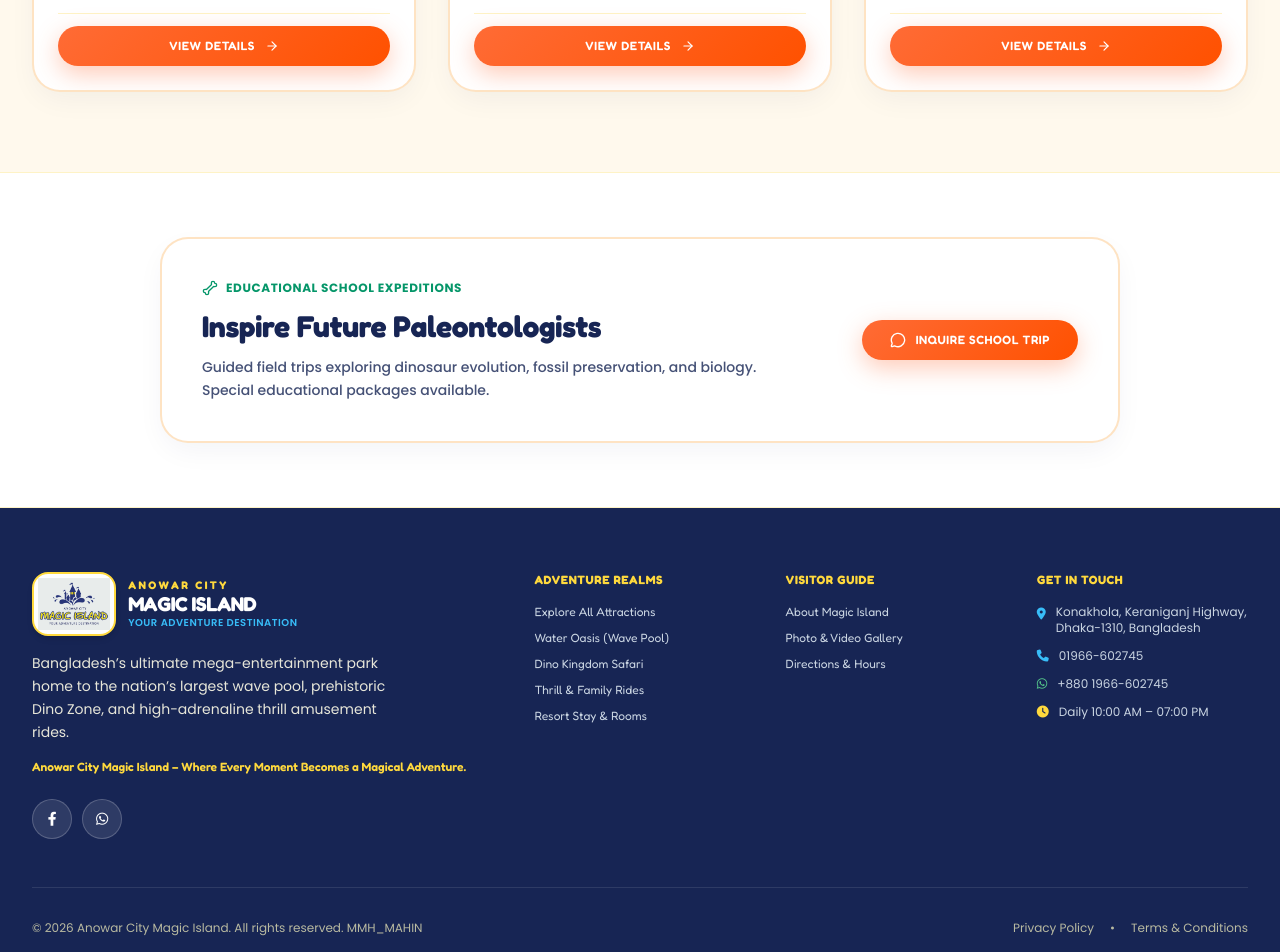
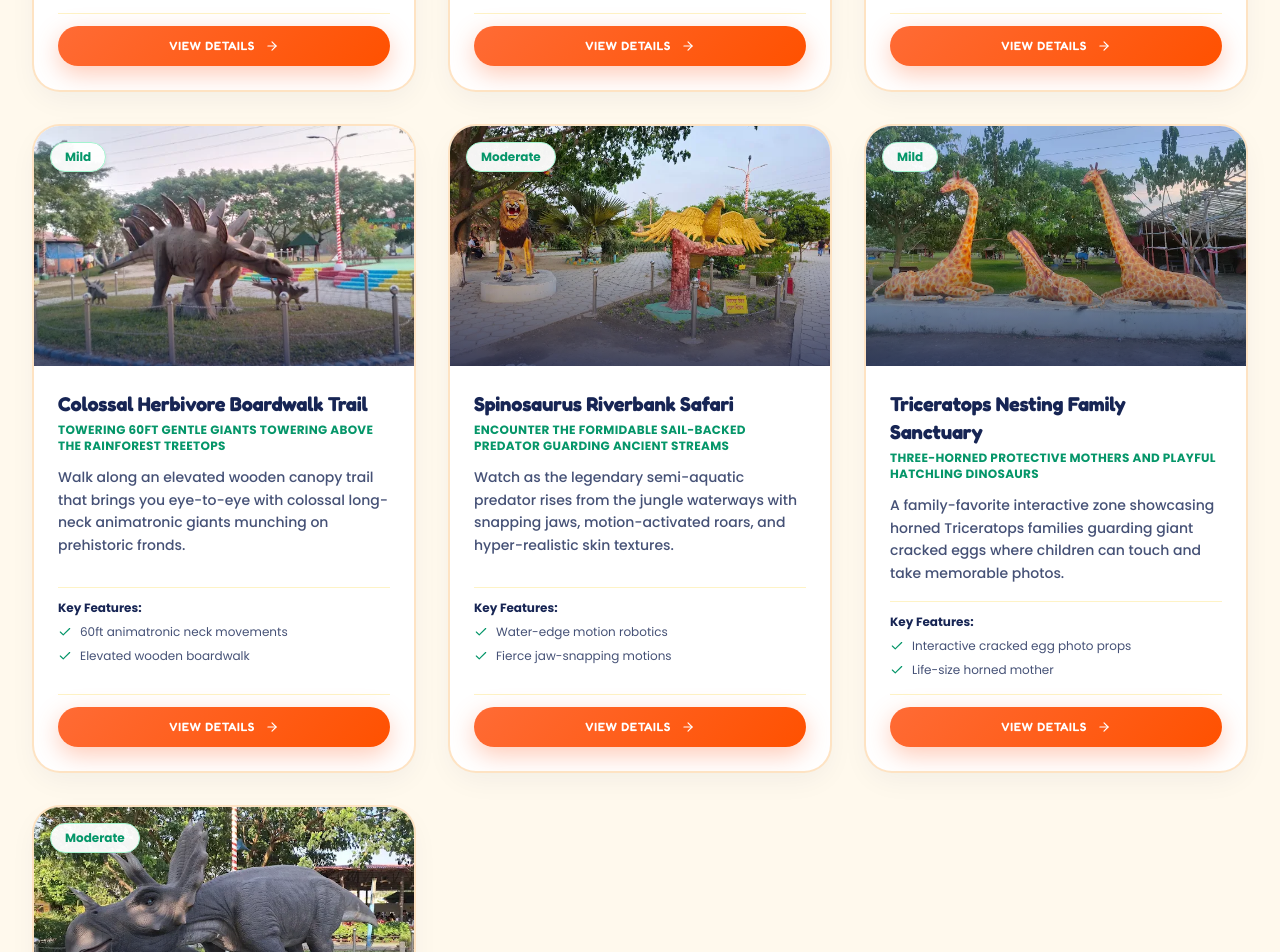
Before and after one commit to mahin1710/Amusement-Park-Web, a Next.js app in the folder frontend/: page /dino-zone in a window 1280 px wide. Shown: the part 1520-2472 px from the top of the page. Built offline with nearby package versions, Linux system fonts and the light colour scheme; no server answers.

Commit message:
﻿Auto-sync updates

```diff
--- a/frontend/src/data/attractions.ts
+++ b/frontend/src/data/attractions.ts
@@ -214,7 +214,7 @@ export const ATTRACTIONS_DATA: Attraction[] = [
       en: ["45ft life-size scale", "Computerized audio-animatronics", "Subwoofer acoustic roaring", "Authentic Jurassic jungle habitat"],
       bn: ["৪৫ ফুট পূর্ণাকৃতি বিশালাকার ডাইনোসর", "কম্পিউটারাইজড নিখুঁত অঙ্গভঙ্গি", "বুক কাঁপানো হাই-ফাই গর্জন", "বাস্তবধর্মী ট্রপিক্যাল বন"],
     },
-    imageUrl: "https://images.unsplash.com/photo-1525877442103-5ddb2089e2bb?q=80&w=1000&auto=format&fit=crop",
+    imageUrl: "/images/Dino%20World/Dino_1.webp",
     isSignature: true,
   },
   {
@@ -241,7 +241,7 @@ export const ATTRACTIONS_DATA: Attraction[] = [
       en: ["0-75 km/h in 2.8s launch", "850m dynamic track", "Zero-G corkscrew inversion", "Onboard synchronized soundtrack"],
       bn: ["২.৮ সেকেন্ডে ৭৫ কিমি গতি", "৮৫০ মিটার রোমাঞ্চকর ট্র্যাক", "জিরো-জি কর্কস্ক্রু লুপ", "অনবোর্ড সিনেমাটিক সাউন্ডট্র্যাক"],
     },
-    imageUrl: "https://images.unsplash.com/photo-1513889961551-628c1e5e2ee9?q=80&w=1000&auto=format&fit=crop",
+    imageUrl: "/images/Dino%20World/Dino_2.webp",
     isSignature: true,
   },
   {
@@ -268,7 +268,111 @@ export const ATTRACTIONS_DATA: Attraction[] = [
       en: ["Life-size buried Triceratops cast", "Authentic excavation tools", "Junior Paleontologist badge", "Air-shaded comfortable arena"],
       bn: ["পূর্ণাকৃতির ট্রাইসেরাটপস ফসিল", "খনন সরঞ্জাম কিট", "জুনিয়র প্যালিয়ন্টোলজিস্ট ব্যাজ", "ছায়াযুক্ত আরামদায়ক স্থান"],
     },
-    imageUrl: "https://images.unsplash.com/photo-1579202673506-ca3ce28943ef?q=80&w=1000&auto=format&fit=crop",
+    imageUrl: "/images/Dino%20World/Dino_3.webp",
+  },
+  {
+    id: "brachiosaurus-canopy-trail",
+    name: {
+      en: "Colossal Herbivore Boardwalk Trail",
+      bn: "বিশাল তৃণভোজী ডাইনোসর ক্যানোপি ট্রেইল",
+    },
+    zone: "dino-zone",
+    category: "spectacle",
+    thrillLevel: "Mild",
+    thrillLevelBn: "সহজ ও মনোরম",
+    heightRequirement: "All ages welcome",
+    heightRequirementBn: "সকল বয়সী দর্শনার্থীদের জন্য উন্মুক্ত",
+    tagline: {
+      en: "Towering 60ft gentle giants towering above the rainforest treetops",
+      bn: "৬০ ফুট উঁচু বিশালাকার নিরীহ ব্র্যাকিওসরাসের সাথে ট্রপিক্যাল বনের ক্যানোপি দর্শন",
+    },
+    description: {
+      en: "Walk along an elevated wooden canopy trail that brings you eye-to-eye with colossal long-neck animatronic giants munching on prehistoric fronds.",
+      bn: "গাছের ডালপালার ওপর দিয়ে নির্মিত কাঠের তৈরি ঝুলন্ত ফুটব্রিজে হেঁটে বিশাল লম্বা গলার ব্র্যাকিওসরাসের কাছাকাছি যাওয়ার অনুপম অভিজ্ঞতা।",
+    },
+    features: {
+      en: ["60ft animatronic neck movements", "Elevated wooden boardwalk", "Misty cooling stations", "Panoramic jungle overview"],
+      bn: ["৬০ ফুটের জীবন্ত অ্যানিমেট্রনিক ডাইনোসর", "উঁচু কাঠের ফুটব্রিজ", "শীতল কুয়াশা স্টেশন", "বনাঞ্চলের মনোরম দৃশ্য"],
+    },
+    imageUrl: "/images/Dino%20World/Dino_4.webp",
+  },
+  {
+    id: "spinosaurus-swamp-bluff",
+    name: {
+      en: "Spinosaurus Riverbank Safari",
+      bn: "স্পিনোসরাস রিভারব্যাংক সাফারি",
+    },
+    zone: "dino-zone",
+    category: "spectacle",
+    thrillLevel: "Moderate",
+    thrillLevelBn: "মাঝারি",
+    heightRequirement: "All ages welcome",
+    heightRequirementBn: "সকল বয়সী দর্শনার্থীদের জন্য উন্মুক্ত",
+    tagline: {
+      en: "Encounter the formidable sail-backed predator guarding ancient streams",
+      bn: "পিঠে বিশাল ডানাযুক্ত হিংস্র স্পিনোসরাসের প্রাগৈতিহাসিক জলাভূমি অভিযান",
+    },
+    description: {
+      en: "Watch as the legendary semi-aquatic predator rises from the jungle waterways with snapping jaws, motion-activated roars, and hyper-realistic skin textures.",
+      bn: "পানির কিনারা থেকে বিশালাকার ধারালো দাঁতওয়ালা স্পিনোসরাসের গর্জন ও শিকার ধরার জীবন্ত শারীরিক নড়াচড়ার রোমাঞ্চকর দৃশ্য।",
+    },
+    features: {
+      en: ["Water-edge motion robotics", "Fierce jaw-snapping motions", "Jurassic water sounds", "Interactive photo deck"],
+      bn: ["জলাভূমির কিনারে রোবোটিক মুভমেন্ট", "ভীতিকর মুখ হাঁ করা ভঙ্গি", "জুরাসিক সাউন্ড এফেক্টস", "ছবি তোলার নিরাপদ ডেক"],
+    },
+    imageUrl: "/images/Dino%20World/Dino_5.webp",
+  },
+  {
+    id: "triceratops-family-habitat",
+    name: {
+      en: "Triceratops Nesting Family Sanctuary",
+      bn: "ট্রাইসেরাটপস ফ্যামিলি সাফারি জোন",
+    },
+    zone: "dino-zone",
+    category: "family",
+    thrillLevel: "Mild",
+    thrillLevelBn: "সহজ ও মনোরম",
+    heightRequirement: "All ages welcome",
+    heightRequirementBn: "সকল বয়সী দর্শনার্থীদের জন্য উন্মুক্ত",
+    tagline: {
+      en: "Three-horned protective mothers and playful hatchling dinosaurs",
+      bn: "তিন শিংওয়ালা মা ডাইনোসর ও ডিম ফুটে বের হওয়া ফুটফুটে ছানাদের সাফারি",
+    },
+    description: {
+      en: "A family-favorite interactive zone showcasing horned Triceratops families guarding giant cracked eggs where children can touch and take memorable photos.",
+      bn: "পরিবার ও শিশুদের জন্য বিশেষ আনন্দদায়ক অংশ, যেখানে বিশাল ডিমের ভেতর ঢুকে ট্রাইসেরাটপস ছানাদের সাথে ছবি তোলা যায়।",
+    },
+    features: {
+      en: ["Interactive cracked egg photo props", "Life-size horned mother", "Gentle breathing soundscapes", "Shaded rest pavilions"],
+      bn: ["ডিম্বাকৃতি ইন্টারঅ্যাক্টিভ ফটো প্রপস", "পূর্ণাকৃতির মা ট্রাইসেরাটপস", "প্রাকৃতিক শ্বাসপ্রশ্বাসের শব্দ", "ছায়াযুক্ত বিশ্রাম প্যাভিলিয়ন"],
+    },
+    imageUrl: "/images/Dino%20World/Dino_6.webp",
+  },
+  {
+    id: "pterodactyl-sky-aviary",
+    name: {
+      en: "Pterodactyl Sky Aviary Lookout",
+      bn: "উড়ন্ত টেরোডাক্টাইল স্কাই এভিয়ারি ভিউপয়েন্ট",
+    },
+    zone: "dino-zone",
+    category: "spectacle",
+    thrillLevel: "Moderate",
+    thrillLevelBn: "মাঝারি",
+    heightRequirement: "All ages welcome",
+    heightRequirementBn: "সকল বয়সী দর্শনার্থীদের জন্য উন্মুক্ত",
+    tagline: {
+      en: "Soaring winged reptiles perched along elevated cliff overlooks",
+      bn: "পাহাড়ি পাথুরে খাঁড়া ঢালে ডানা মেলা উড়ন্ত প্রাগৈতিহাসিক পাখিদের জগৎ",
+    },
+    description: {
+      en: "Gaze upward as wide-winged Pterodactyls flap their wings with realistic screeching cries perched high above the jungle canopy.",
+      bn: "গাছের চূড়ায় ও কৃত্রিম পাথুরে পাহাড়ে ডানা ঝাপটানো বিশাল টেরোডাক্টাইলের ডাক এবং প্রাচীন আকাশের রোমাঞ্চ উপভোগ করুন।",
+    },
+    features: {
+      en: ["Wing-flapping animatronics", "Cliff-side high lookouts", "High-fidelity screech acoustics", "Binocular viewing stations"],
+      bn: ["ডানা ঝাপটানোর জীবন্ত রোবোটিক্স", "পাহাড়ি ভিউপয়েন্ট ডেক", "উচ্চমাত্রার অ্যাকোস্টিক সাউন্ড", "দূরবীক্ষণ ভিউয়ার স্ট্যান্ড"],
+    },
+    imageUrl: "/images/Dino%20World/Dino_7.webp",
   },
 
   // AMUSEMENT PARK
```
